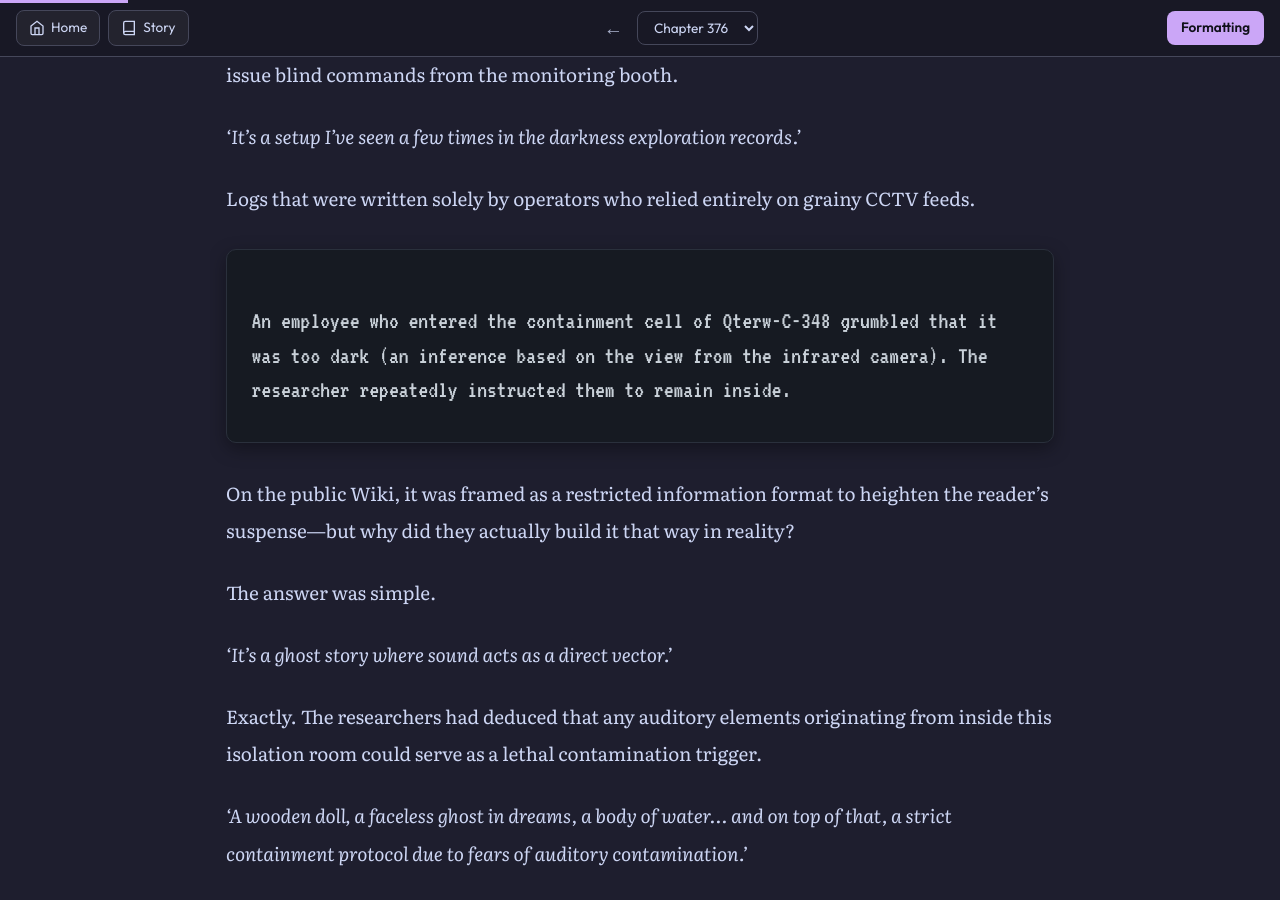
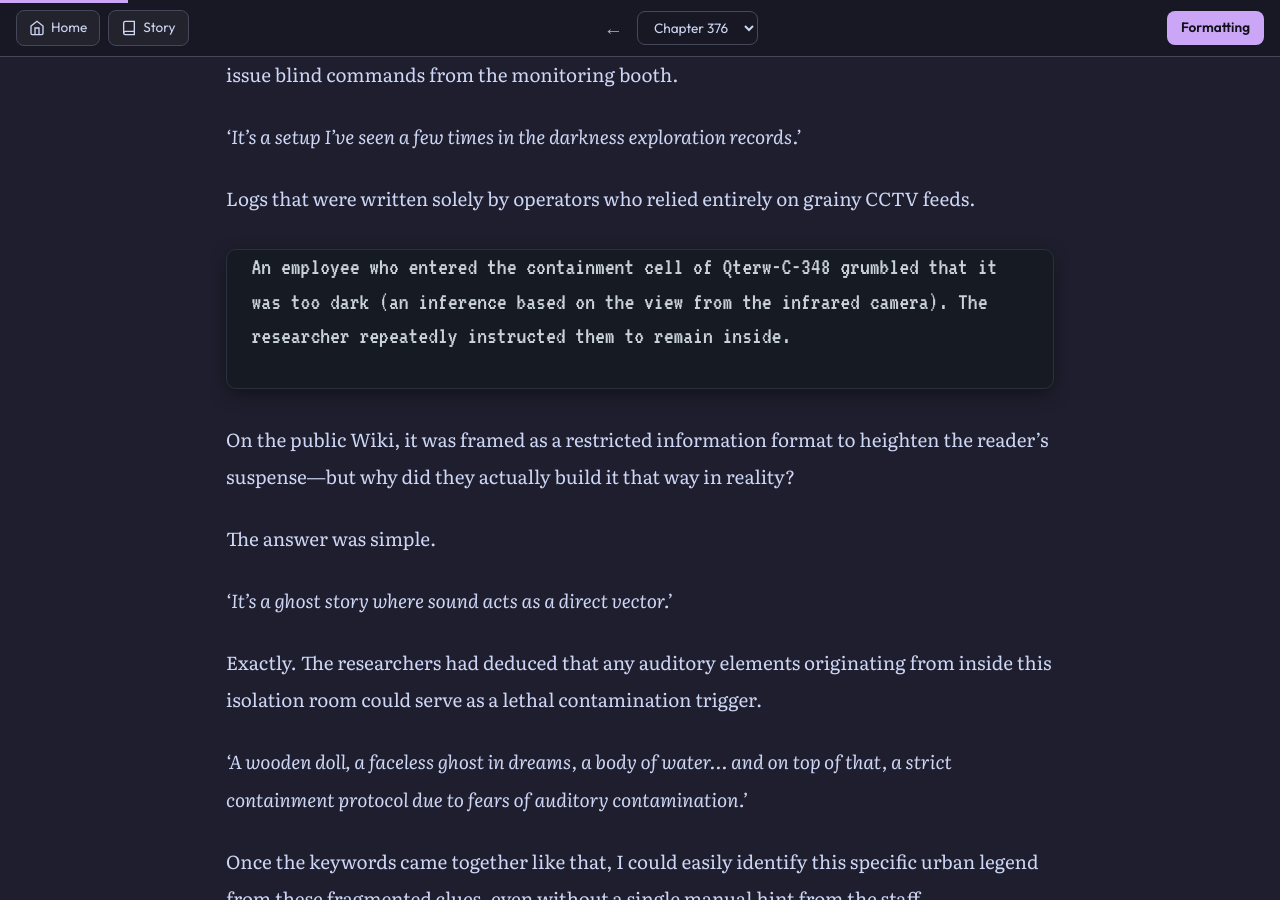
Before and after one commit to soleumn/soleumn.github.io, a Jekyll site: the page built from _chapters/gsgw/ch376.md, in a window 1280 px wide and 900 px high, scrolled down 2875 px. Built offline with Jekyll 4.4.1, drawn with Linux system fonts in a browser that asks for light colours; comment, search, counter and statistics services are not loaded.

Commit message:
Update ch376.md

```diff
--- a/_chapters/gsgw/ch376.md
+++ b/_chapters/gsgw/ch376.md
@@ -93,7 +93,6 @@ Logs that were written solely by operators who relied entirely on grainy CCTV fe
 
 <div class="wiki" markdown="1">
 
-&ensp;
 
 An employee who entered the containment cell of Qterw-C-348 grumbled that it was too dark (an inference based on the view from the infrared camera). The researcher repeatedly instructed them to remain inside.
 
```
